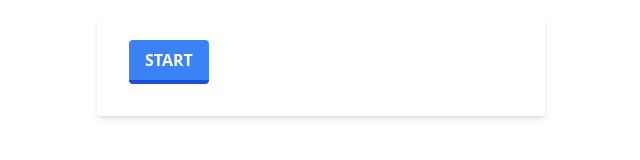
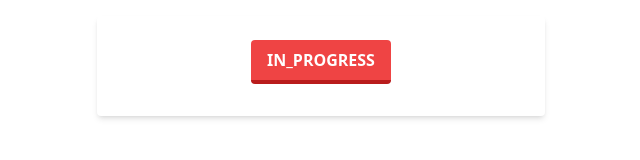
Before and after one commit to hanameee/project-vanilla, a plain HTML site: page reaction-game/index.html in a window 1280 px wide. Both pictures are taken after a click on the button "START". Shown: the whole page, without its empty margins (319-959 px from the left). Drawn offline with nearby package versions, Linux system fonts and the light colour scheme.

Commit message:
feat: [reaction-game] Add Button Class with state

```diff
--- a/reaction-game/index.html
+++ b/reaction-game/index.html
@@ -11,12 +11,8 @@
 </head>
 
 <body>
-    <div class=" w-full max-w-md m-auto bg-white shadow-md rounded px-8 pt-6 pb-8 mt-4 mb-4" autocomplete="off">
-        <button id="button"
-            class="bg-blue-500 hover:bg-blue-400 text-white font-bold py-2 px-4 border-b-4 border-blue-700 hover:border-blue-500 rounded">
-            START
-        </button>
-    </div>
+    <div id="app"
+        class="w-full max-w-md m-auto bg-white shadow-md rounded px-8 pt-6 pb-8 mt-4 mb-4 flex justify-center" />
 </body>
 
 </html>
--- a/reaction-game/index.js
+++ b/reaction-game/index.js
@@ -4,22 +4,54 @@ const BUTTON_STATE_ENUM = {
     READY: "READY"
 }
 
-const BUTTON_STYLE = {
+const DEFAULT_BUTTON_STYLE = "text-white font-bold py-2 px-4 border-b-4 rounded"
+const STATE_BUTTON_STYLE = {
     [BUTTON_STATE_ENUM.START]: "bg-blue-500 hover:bg-blue-400 border-blue-700 hover:border-blue-500",
-    [BUTTON_STATE_ENUM.IN_PROGRESS]: "bg-red-500 hover:bg-red-400 border-red-700 hover:border-red-500",
+    [BUTTON_STATE_ENUM.IN_PROGRESS]: "bg-red-500 hover:bg-red-400 border-red-700 hover:border-red-500 cursor-not-allowed",
     [BUTTON_STATE_ENUM.READY]: "bg-green-500 hover:bg-green-400 border-green-700 hover:border-green-500",
 }
 
-// onClickListener for button
-const handleOnClickButton = (buttonState) => {
-    switch (buttonState) {
-        case BUTTON_STATE_ENUM.START:
-            console.log("START")
-        case BUTTON_STATE_ENUM.IN_PROGRESS:
-            console.log("IN_PROGRESS")
-        case BUTTON_STATE_ENUM.READY:
-            console.log("READY")
-        default:
-            console.log("NONE")
+class Button {
+    constructor($target) {
+        this.target = $target;
+        this.state = BUTTON_STATE_ENUM.START;
+        this.render();
+    }
+
+    changeButtonState() {
+        switch (this.state) {
+            case BUTTON_STATE_ENUM.START:
+                this.state = BUTTON_STATE_ENUM.IN_PROGRESS
+                this.render()
+                break
+            case BUTTON_STATE_ENUM.IN_PROGRESS:
+                this.state = BUTTON_STATE_ENUM.READY;
+                this.render()
+                break
+            case BUTTON_STATE_ENUM.READY:
+                this.state = BUTTON_STATE_ENUM.START;
+                this.render()
+                break
+        }
+    }
+
+    render() {
+        this.target.innerHTML = "";
+
+        const button = document.createElement("button");
+        button.className = DEFAULT_BUTTON_STYLE + " " + STATE_BUTTON_STYLE[this.state];
+        button.id = "button"
+        button.innerText = BUTTON_STATE_ENUM[this.state]
+        button.addEventListener("click", () => this.changeButtonState())
+
+        this.target.appendChild(button)
     }
 }
+
+class App {
+    constructor($target) {
+        new Button($target)
+    }
+}
+
+new App(document.querySelector("#app"))
```
